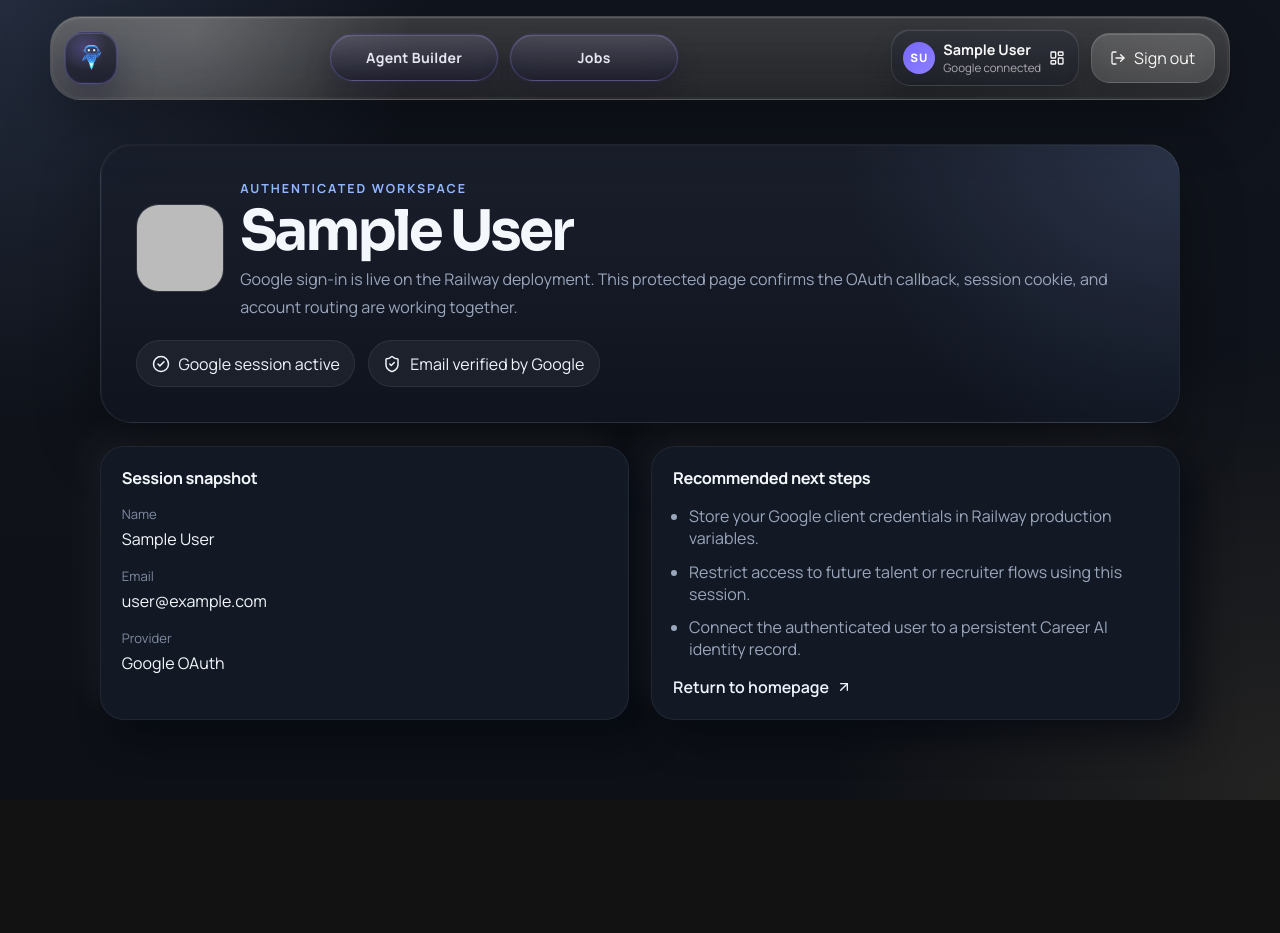
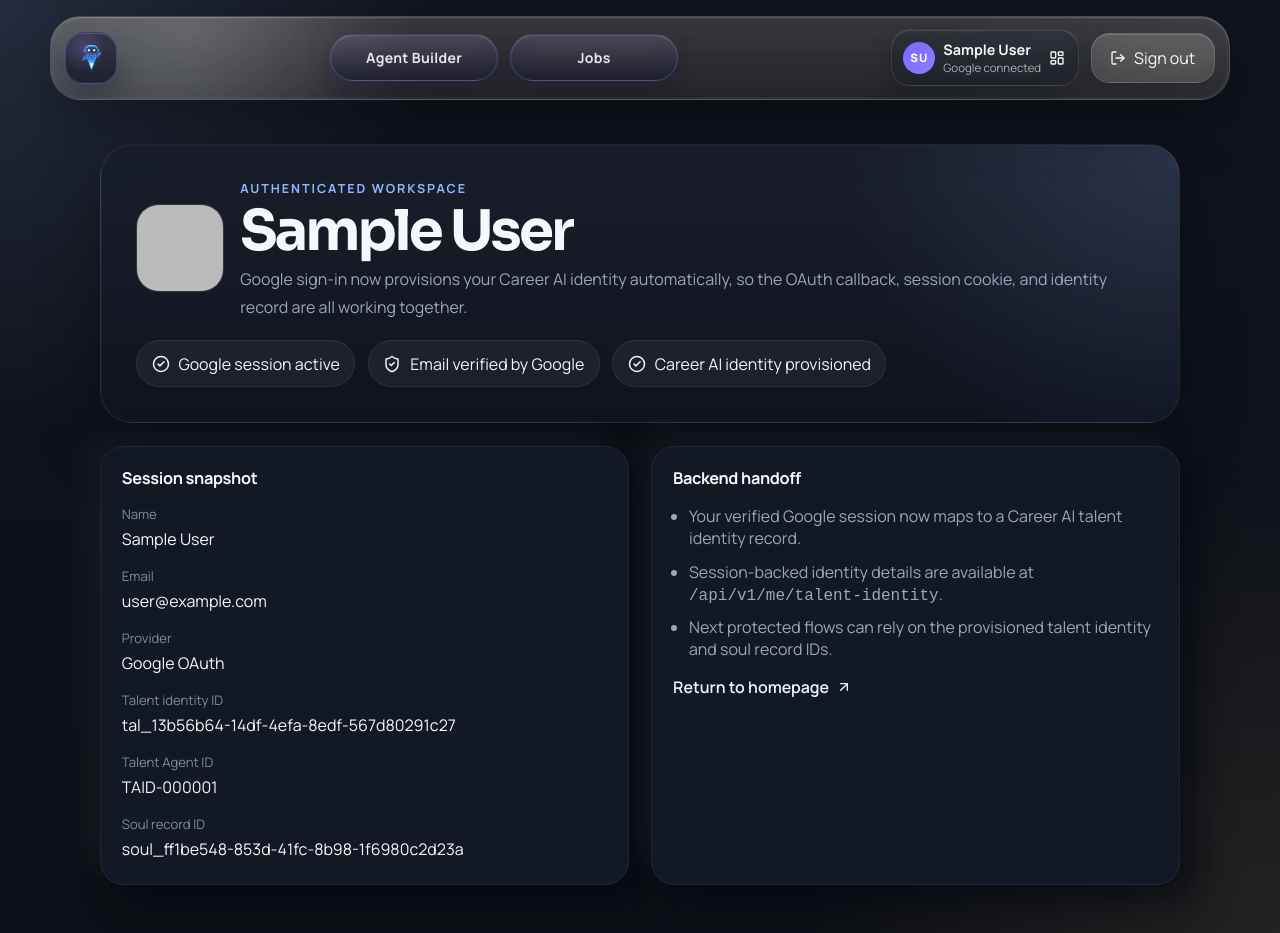
Before and after one commit to StefanoCaruso456/Career-AI, a Next.js app: page /account in a window 1280 px wide. Before the commit the page ends 800 px from the top, so only its background shows below. Built offline with nearby package versions, Linux system fonts and the light colour scheme; no server answers; sample sign-in values are in the browser's storage.

Commit message:
Provision Career AI identities from Google auth

```diff
--- a/app/account/page.tsx
+++ b/app/account/page.tsx
@@ -3,6 +3,7 @@
 import { redirect } from "next/navigation";
 import { ArrowUpRight, CheckCircle2, ShieldCheck, UserRound } from "lucide-react";
 import { auth } from "@/auth";
+import { ensureTalentIdentityForSessionUser } from "@/auth-identity";
 import styles from "./page.module.css";
 
 function getFallbackName(name: string | null | undefined, email: string | null | undefined) {
@@ -24,6 +25,13 @@
     redirect("/sign-in");
   }
 
+  const aggregate = ensureTalentIdentityForSessionUser({
+    user: {
+      email: session.user.email,
+      name: session.user.name,
+    },
+    correlationId: `account_page_${session.user.email ?? "unknown"}`,
+  });
   const displayName = getFallbackName(session.user.name, session.user.email);
 
   return (
@@ -51,8 +59,8 @@
               <span className={styles.eyebrow}>Authenticated workspace</span>
               <h1 className={styles.title}>{displayName}</h1>
               <p className={styles.subtitle}>
-                Google sign-in is live on the Railway deployment. This protected page confirms
-                the OAuth callback, session cookie, and account routing are working together.
+                Google sign-in now provisions your Career AI identity automatically, so the
+                OAuth callback, session cookie, and identity record are all working together.
               </p>
             </div>
           </div>
@@ -65,6 +73,10 @@
             <div className={styles.statusRow}>
               <ShieldCheck aria-hidden="true" size={18} strokeWidth={2} />
               <span>Email verified by Google</span>
+            </div>
+            <div className={styles.statusRow}>
+              <CheckCircle2 aria-hidden="true" size={18} strokeWidth={2} />
+              <span>Career AI identity provisioned</span>
             </div>
           </div>
         </section>
@@ -85,15 +97,27 @@
                 <dt>Provider</dt>
                 <dd>Google OAuth</dd>
               </div>
+              <div>
+                <dt>Talent identity ID</dt>
+                <dd>{aggregate.talentIdentity.id}</dd>
+              </div>
+              <div>
+                <dt>Talent Agent ID</dt>
+                <dd>{aggregate.talentIdentity.talent_agent_id}</dd>
+              </div>
+              <div>
+                <dt>Soul record ID</dt>
+                <dd>{aggregate.soulRecord.id}</dd>
+              </div>
             </dl>
           </article>
 
           <article className={styles.panel}>
-            <h2>Recommended next steps</h2>
+            <h2>Backend handoff</h2>
             <ul className={styles.list}>
-              <li>Store your Google client credentials in Railway production variables.</li>
-              <li>Restrict access to future talent or recruiter flows using this session.</li>
-              <li>Connect the authenticated user to a persistent Career AI identity record.</li>
+              <li>Your verified Google session now maps to a Career AI talent identity record.</li>
+              <li>Session-backed identity details are available at <code>/api/v1/me/talent-identity</code>.</li>
+              <li>Next protected flows can rely on the provisioned talent identity and soul record IDs.</li>
             </ul>
             <Link className={styles.inlineLink} href="/">
               Return to homepage
--- /dev/null
+++ b/app/api/v1/me/talent-identity/route.ts
@@ -0,0 +1,36 @@
+import { type NextRequest } from "next/server";
+import { auth } from "@/auth";
+import { ensureTalentIdentityForSessionUser } from "@/auth-identity";
+import { ApiError } from "@/packages/contracts/src";
+import { errorResponse, getCorrelationId, successResponse } from "@/packages/audit-security/src";
+import { toTalentIdentityDetailsDto } from "@/packages/identity-domain/src";
+
+export async function GET(request: NextRequest) {
+  const correlationId = getCorrelationId(request.headers);
+
+  try {
+    const session = await auth();
+
+    if (!session?.user) {
+      throw new ApiError({
+        errorCode: "UNAUTHORIZED",
+        status: 401,
+        message: "You must be signed in to access your Career AI identity.",
+        details: null,
+        correlationId,
+      });
+    }
+
+    const aggregate = ensureTalentIdentityForSessionUser({
+      user: {
+        email: session.user.email,
+        name: session.user.name,
+      },
+      correlationId,
+    });
+
+    return successResponse(toTalentIdentityDetailsDto(aggregate), correlationId);
+  } catch (error) {
+    return errorResponse(error, correlationId);
+  }
+}
--- a/app/sign-in/page.tsx
+++ b/app/sign-in/page.tsx
@@ -35,12 +35,12 @@
         <div className={styles.noteCard}>
           <strong>
             {googleOAuthEnabled
-              ? "Google sign-in runs through our server-side OAuth flow."
+              ? "Google sign-in runs through our server-side OAuth and identity provisioning flow."
               : "Google sign-in is disabled locally."}
           </strong>
           <p>
             {googleOAuthEnabled
-              ? "After authentication, you will land in your account workspace at /account."
+              ? "After authentication, you will land in /account with a Career AI talent identity and soul record provisioned for that verified email."
               : `${googleOAuthDisabledMessage} The Google client secret stays on the server.`}
           </p>
         </div>
--- /dev/null
+++ b/auth-identity.ts
@@ -0,0 +1,110 @@
+import { ApiError, type TalentIdentityAggregate } from "@/packages/contracts/src";
+import {
+  createTalentIdentity,
+  getTalentIdentity,
+  getTalentIdentityByEmail,
+} from "@/packages/identity-domain/src";
+
+type SessionUserLike = {
+  email?: string | null;
+  name?: string | null;
+};
+
+const DEFAULT_COUNTRY_CODE = "ZZ";
+
+function toTitleCase(value: string) {
+  if (!value) {
+    return value;
+  }
+
+  return value.charAt(0).toUpperCase() + value.slice(1).toLowerCase();
+}
+
+function normalizeDisplayNameFromEmail(email: string) {
+  const localPart = email.split("@")[0] ?? "";
+
+  return localPart
+    .split(/[^a-zA-Z0-9]+/)
+    .map((segment) => segment.trim())
+    .filter(Boolean)
+    .map(toTitleCase);
+}
+
+function deriveIdentityName(user: SessionUserLike) {
+  const normalizedName = user.name?.replace(/\s+/g, " ").trim();
+
+  if (normalizedName) {
+    const [firstName, ...rest] = normalizedName.split(" ");
+
+    return {
+      firstName,
+      lastName: rest.join(" ").trim() || "Member",
+    };
+  }
+
+  if (user.email?.trim()) {
+    const [firstName, ...rest] = normalizeDisplayNameFromEmail(user.email);
+
+    return {
+      firstName: firstName || "Career",
+      lastName: rest.join(" ").trim() || "Member",
+    };
+  }
+
+  return {
+    firstName: "Career",
+    lastName: "Member",
+  };
+}
+
+export function requireSessionEmail(user: SessionUserLike, correlationId: string) {
+  const normalizedEmail = user.email?.trim().toLowerCase();
+
+  if (!normalizedEmail) {
+    throw new ApiError({
+      errorCode: "UNAUTHORIZED",
+      status: 401,
+      message: "An authenticated Google email is required.",
+      details: null,
+      correlationId,
+    });
+  }
+
+  return normalizedEmail;
+}
+
+export function ensureTalentIdentityForSessionUser(args: {
+  user: SessionUserLike;
+  correlationId: string;
+}): TalentIdentityAggregate {
+  const email = requireSessionEmail(args.user, args.correlationId);
+
+  try {
+    return getTalentIdentityByEmail({
+      email,
+      correlationId: args.correlationId,
+    });
+  } catch (error) {
+    if (!(error instanceof ApiError) || error.errorCode !== "NOT_FOUND") {
+      throw error;
+    }
+  }
+
+  const { firstName, lastName } = deriveIdentityName(args.user);
+  const created = createTalentIdentity({
+    input: {
+      email,
+      firstName,
+      lastName,
+      countryCode: DEFAULT_COUNTRY_CODE,
+    },
+    actorType: "system_service",
+    actorId: `google_oauth:${email}`,
+    correlationId: args.correlationId,
+  });
+
+  return getTalentIdentity({
+    talentIdentityId: created.talentIdentity.id,
+    correlationId: args.correlationId,
+  });
+}
--- a/auth.ts
+++ b/auth.ts
@@ -1,6 +1,7 @@
 import type { NextAuthOptions } from "next-auth";
 import { getServerSession } from "next-auth";
 import GoogleProvider from "next-auth/providers/google";
+import { ensureTalentIdentityForSessionUser } from "@/auth-identity";
 import {
   getAuthSecret,
   getGoogleAuthDisabledMessage,
@@ -52,18 +53,50 @@
   callbacks: {
     async signIn({ account, profile }) {
       if (account?.provider === "google") {
-        const googleProfile = profile as { email_verified?: boolean } | undefined;
+        const googleProfile = profile as { email?: string; email_verified?: boolean } | undefined;
 
-        return googleProfile?.email_verified === true;
+        return googleProfile?.email_verified === true && Boolean(googleProfile.email?.trim());
       }
 
       return true;
+    },
+    async jwt({ token, account }) {
+      if (
+        typeof token.email === "string" &&
+        (account?.provider === "google" || !token.talentIdentityId || !token.talentAgentId || !token.soulRecordId)
+      ) {
+        try {
+          const aggregate = ensureTalentIdentityForSessionUser({
+            user: {
+              email: token.email,
+              name: typeof token.name === "string" ? token.name : null,
+            },
+            correlationId: `auth_jwt_${token.sub ?? crypto.randomUUID()}`,
+          });
+
+          token.talentIdentityId = aggregate.talentIdentity.id;
+          token.talentAgentId = aggregate.talentIdentity.talent_agent_id;
+          token.soulRecordId = aggregate.soulRecord.id;
+        } catch {
+          token.talentIdentityId = token.talentIdentityId ?? null;
+          token.talentAgentId = token.talentAgentId ?? null;
+          token.soulRecordId = token.soulRecordId ?? null;
+        }
+      }
+
+      return token;
     },
     async session({ session, token }) {
       if (session.user) {
         session.user.name = session.user.name ?? token.name ?? null;
         session.user.email = session.user.email ?? token.email ?? null;
         session.user.image = session.user.image ?? (typeof token.picture === "string" ? token.picture : null);
+        session.user.talentIdentityId =
+          typeof token.talentIdentityId === "string" ? token.talentIdentityId : null;
+        session.user.talentAgentId =
+          typeof token.talentAgentId === "string" ? token.talentAgentId : null;
+        session.user.soulRecordId =
+          typeof token.soulRecordId === "string" ? token.soulRecordId : null;
       }
 
       return session;
--- a/components/header-auth-controls.tsx
+++ b/components/header-auth-controls.tsx
@@ -71,7 +71,7 @@
         </span>
         <span className={styles.accountCopy}>
           <strong>{displayName}</strong>
-          <small>Google connected</small>
+          <small>{session.user.talentAgentId ?? "Google connected"}</small>
         </span>
         <LayoutDashboard aria-hidden="true" size={16} strokeWidth={2} />
       </Link>
--- a/packages/identity-domain/src/service.ts
+++ b/packages/identity-domain/src/service.ts
@@ -158,6 +158,27 @@
   return requireAggregate(args.talentIdentityId, args.correlationId);
 }
 
+export function getTalentIdentityByEmail(args: {
+  email: string;
+  correlationId: string;
+}): TalentIdentityAggregate {
+  const normalizedEmail = args.email.trim().toLowerCase();
+  const store = getIdentityStore();
+  const talentIdentityId = store.identitiesByEmail.get(normalizedEmail);
+
+  if (!talentIdentityId) {
+    throw new ApiError({
+      errorCode: "NOT_FOUND",
+      status: 404,
+      message: "Talent identity was not found.",
+      details: { email: normalizedEmail },
+      correlationId: args.correlationId,
+    });
+  }
+
+  return requireAggregate(talentIdentityId, args.correlationId);
+}
+
 export function getTalentIdentityBySoulRecordId(args: {
   soulRecordId: string;
   correlationId: string;
```
Also changed, not shown: types/next-auth-session.d.ts (added, +20 -0 lines), 2 other files (tests, documents, lock files or other folders).
